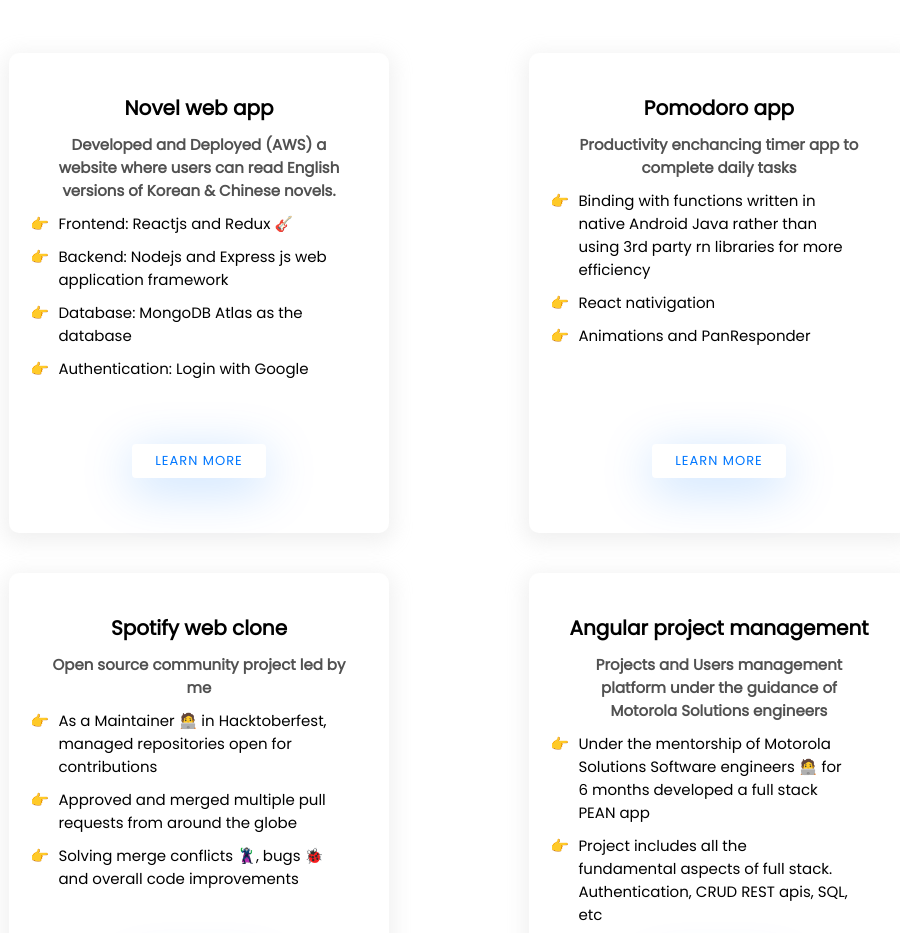
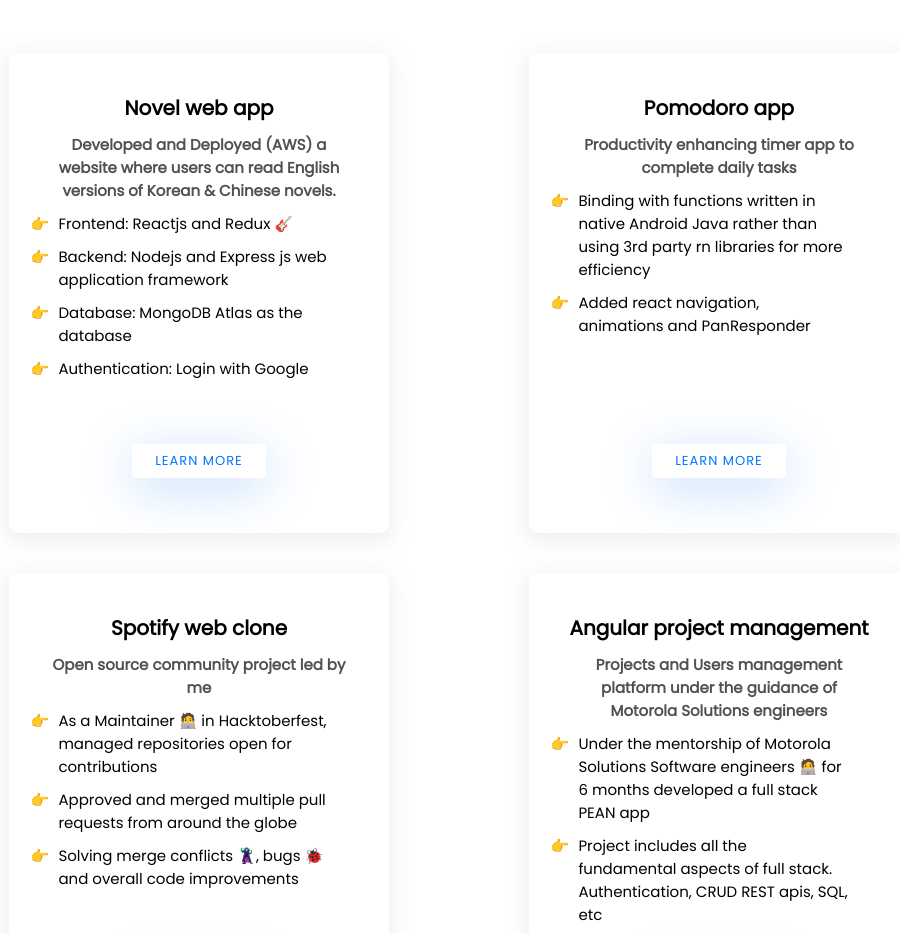
Before and after one commit to saheelsapovadia/saheelsapovadia.github.io, a plain HTML site: page index.html in a window 1280 px wide. Shown: the part 1400-2333 px from the top of the page, without its empty margins (181-1081 px from the left). Drawn offline with Linux system fonts and the light colour scheme.

Commit message:
resume update

```diff
--- a/index.html
+++ b/index.html
@@ -155,15 +155,14 @@
           <div class="project">
             <p>Pomodoro app</p>
             <p class="desc">
-              Productivity enchancing timer app to complete daily tasks
+              Productivity enhancing timer app to complete daily tasks
             </p>
             <ul>
               <li>
                 Binding with functions written in native Android Java rather
                 than using 3rd party rn libraries for more efficiency
               </li>
-              <li>React nativigation</li>
-              <li>Animations and PanResponder</li>
+              <li>Added react navigation, animations and PanResponder</li>
             </ul>
             <a
               href="https://github.com/saheelsapovadia/Pomodoro"
```
Also changed, not shown: 1 other file.
